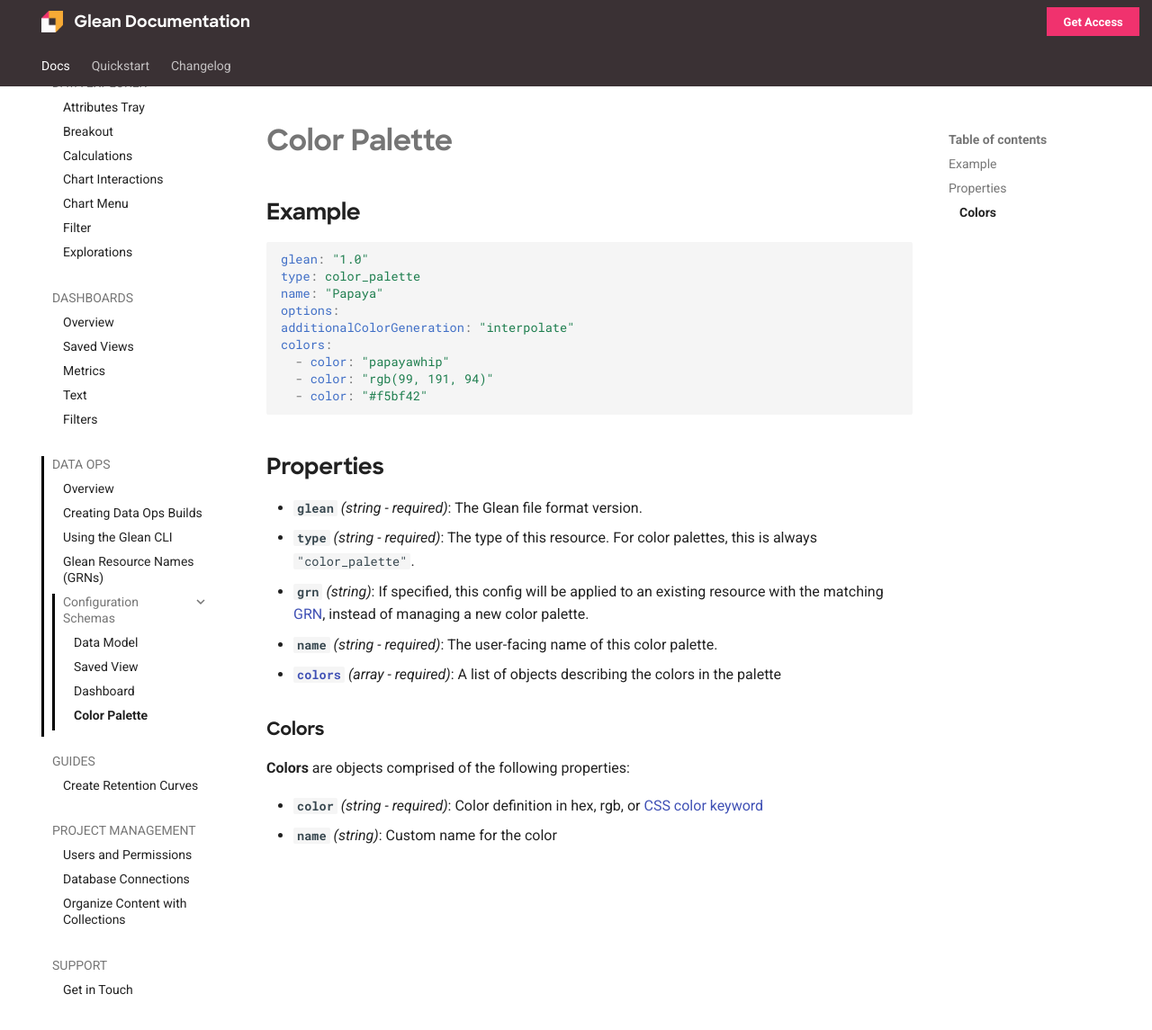
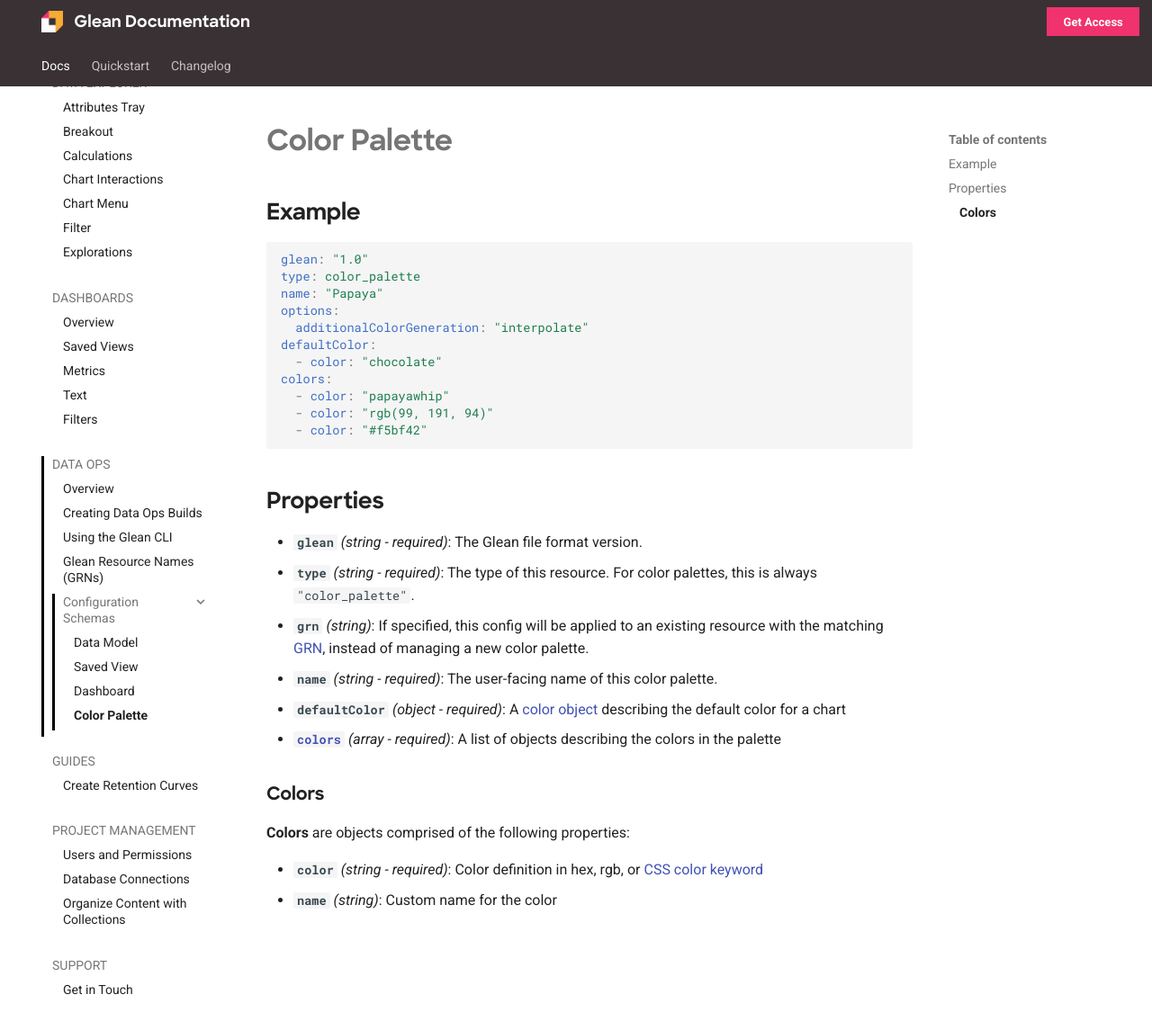
Before and after one commit to gleannyc/documentation, an MkDocs documentation site: the page built from docs/docs/data-ops/config-schema/Color-Palette.md, in a window 1280 px wide and 1197 px high. Shown: the top 1145 px of the window at 90% size. Built offline with MkDocs 1.6.1 and Material for MkDocs 9.7.7, drawn with Linux system fonts in a browser that asks for light colours.

Commit message:
add default color docs

```diff
--- a/docs/docs/data-ops/config-schema/Color-Palette.md
+++ b/docs/docs/data-ops/config-schema/Color-Palette.md
@@ -5,7 +5,9 @@
 type: color_palette
 name: "Papaya"
 options:
-additionalColorGeneration: "interpolate"
+  additionalColorGeneration: "interpolate"
+defaultColor:
+  - color: "chocolate"
 colors:
   - color: "papayawhip"
   - color: "rgb(99, 191, 94)"
@@ -19,6 +21,7 @@
 - **`grn`** *(string)*: If specified, this config will be applied to an existing resource with the matching [GRN](../GRNs.md),
   instead of managing a new color palette.
 - **`name`** _(string - required)_: The user-facing name of this color palette.
+- **`defaultColor`** _(object - required)_: A [color object](#colors) describing the default color for a chart
 - **[`colors`](#colors)** _(array - required)_: A list of objects describing the colors in the palette
 
 ### Colors
```
Also changed, not shown: docs/docs/visualizing-data/Breakout.md (+5 -1 lines).
